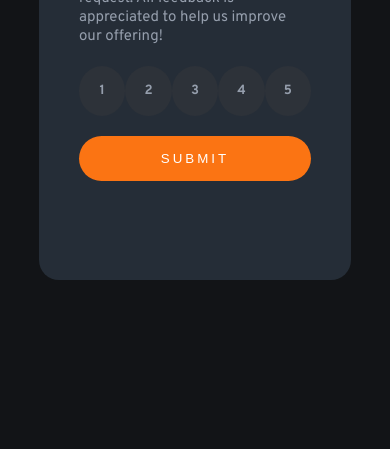
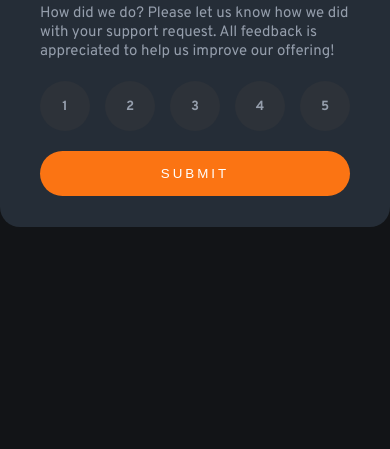
Before and after one commit to obinneji/interactive-rating-component, a plain HTML site: page index.html in a window 390 px wide. Shown: the part 395-844 px from the top of the page. Drawn offline with Linux system fonts and the light colour scheme.

Commit message:
Update styles.css

```diff
--- a/styles.css
+++ b/styles.css
@@ -16,8 +16,8 @@ body {
 }
 
 .container {
-  width: 30%;
-  height: 60%;
+  width: 400px;
+  height: 400px;
   border-radius: 20px;
   background: hsl(213, 19%, 18%);
 }
@@ -117,7 +117,7 @@ h1 {
 
 @media (max-width: 600px) {
   .container {
-    width: 80%;
-    height: 60%;
+    width: 400px;
+    height: 400px;
   }
 }
```
